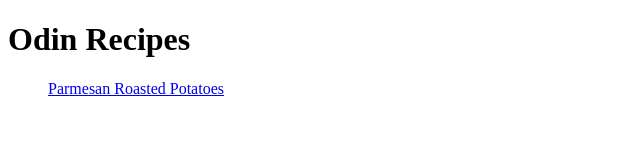
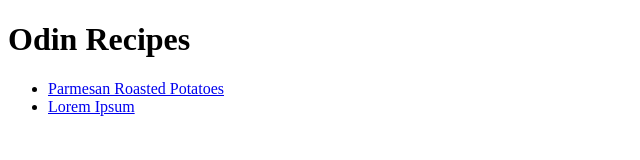
Before and after one commit to FireSkylamp/odin-recipes, a plain HTML site: page index.html in a window 1280 px wide. Shown: the whole page, without its empty margins (0-640 px from the left). Drawn offline with Linux system fonts and the light colour scheme.

Commit message:
link second dummy recipe

```diff
--- a/index.html
+++ b/index.html
@@ -6,7 +6,8 @@
     <body>
         <h1>Odin Recipes</h1>
         <ul>
-            <a href="./recipes/proastedpotatoes.html">Parmesan Roasted Potatoes</a>
+            <li><a href="./recipes/proastedpotatoes.html">Parmesan Roasted Potatoes</a></li>
+            <li><a href="./recipes/loremip.html">Lorem Ipsum</a></li>
         </ul>
     </body>
 </html>
```
